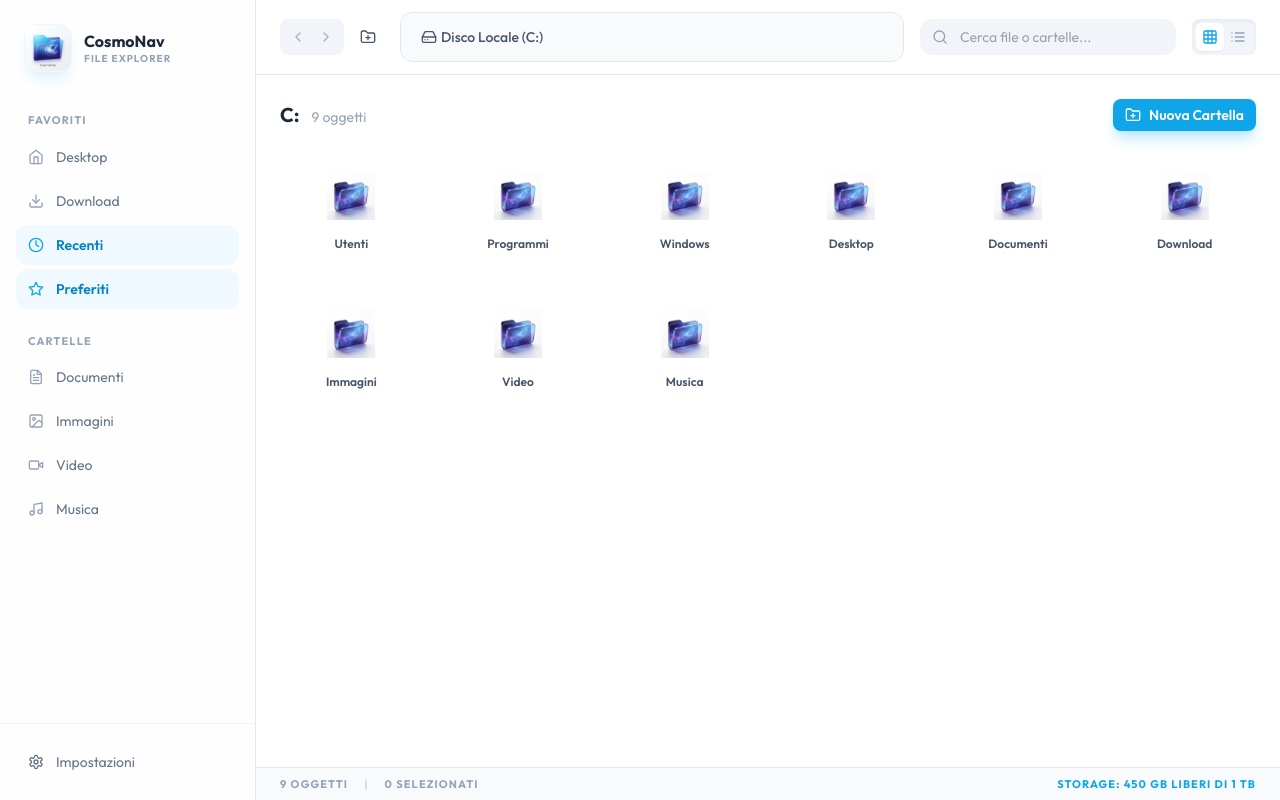
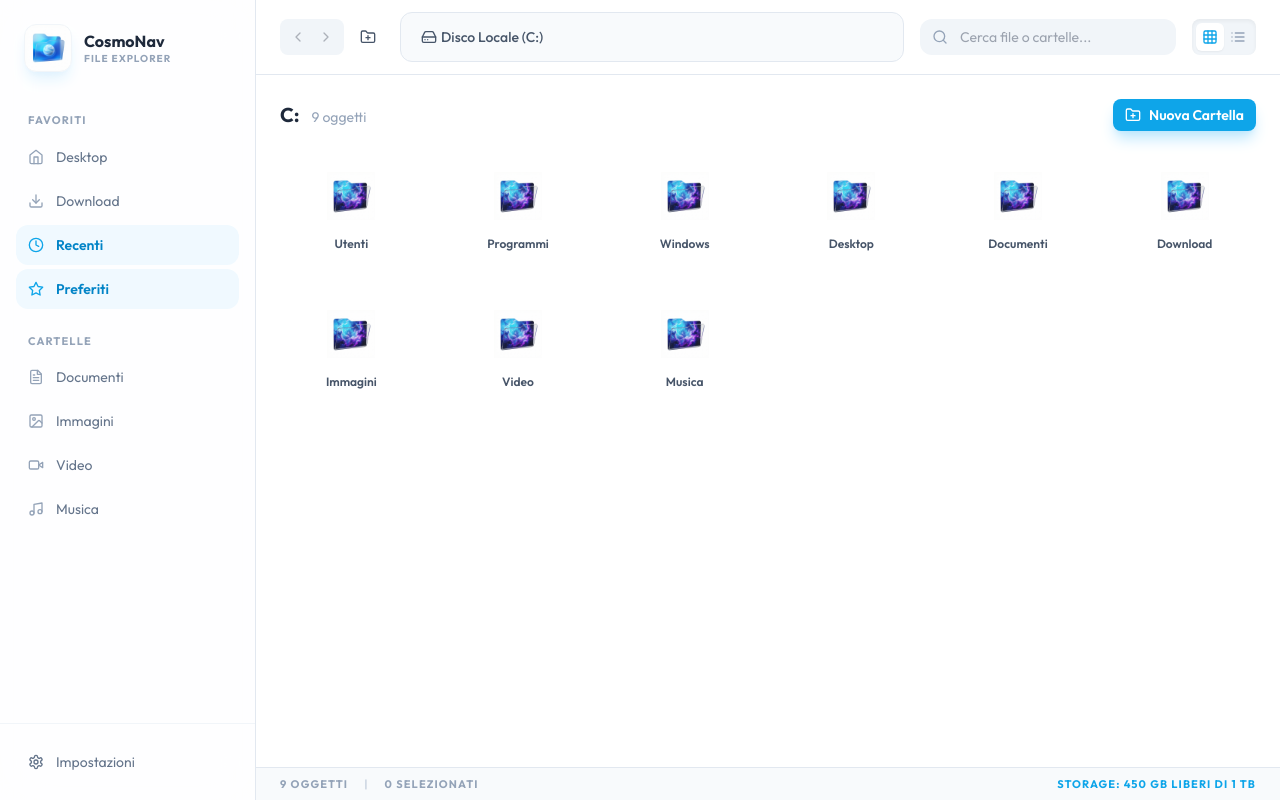
Before and after one commit to CosmoNetinfo/lightweight-file-manager, a React (Create React App) app: page / in a window 1280 px wide. Built offline with nearby package versions, Linux system fonts and the light colour scheme; the HTML template or start-up script is replaced by a standard one.

Commit message:
Optimize custom icons with transparent-blend effect

```diff
--- a/src/App.jsx
+++ b/src/App.jsx
@@ -73,7 +73,7 @@ export default function FileManager() {
     if (type === 'folder' || type === 'drive') {
       return (
         <div className="w-12 h-12 flex items-center justify-center overflow-hidden">
-          <img src="/folder.png" alt="Folder" className="w-full h-full object-contain" />
+          <img src="/folder.png" alt="Folder" className="w-full h-full object-contain mix-blend-multiply" />
         </div>
       );
     }
@@ -274,7 +274,7 @@ export default function FileManager() {
       >
         <div className="p-6 flex items-center gap-3">
           <div className="w-12 h-12 bg-white rounded-xl flex items-center justify-center shadow-lg shadow-sky-100 overflow-hidden border border-slate-100">
-            <img src="/logo.png" alt="CosmoNav Logo" className="w-full h-full object-cover" />
+            <img src="/logo.png" alt="CosmoNav Logo" className="w-full h-full object-cover mix-blend-multiply" />
           </div>
           <div>
             <h1 className="font-bold text-slate-800 leading-tight">CosmoNav</h1>
```
Also changed, not shown: public/folder.png, public/logo.png.
